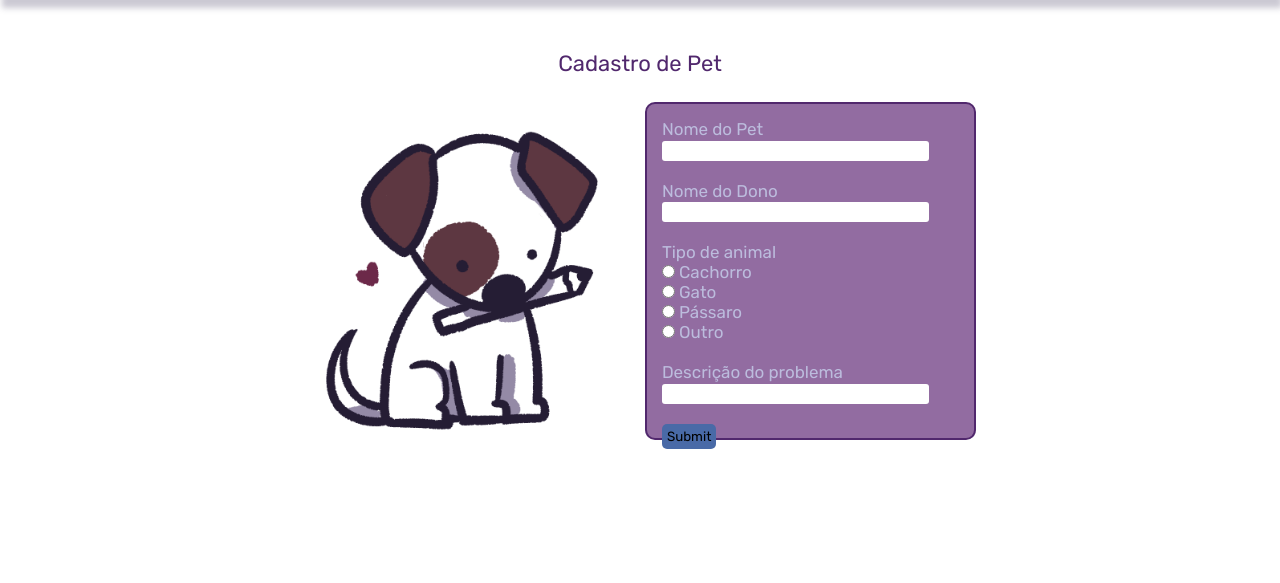
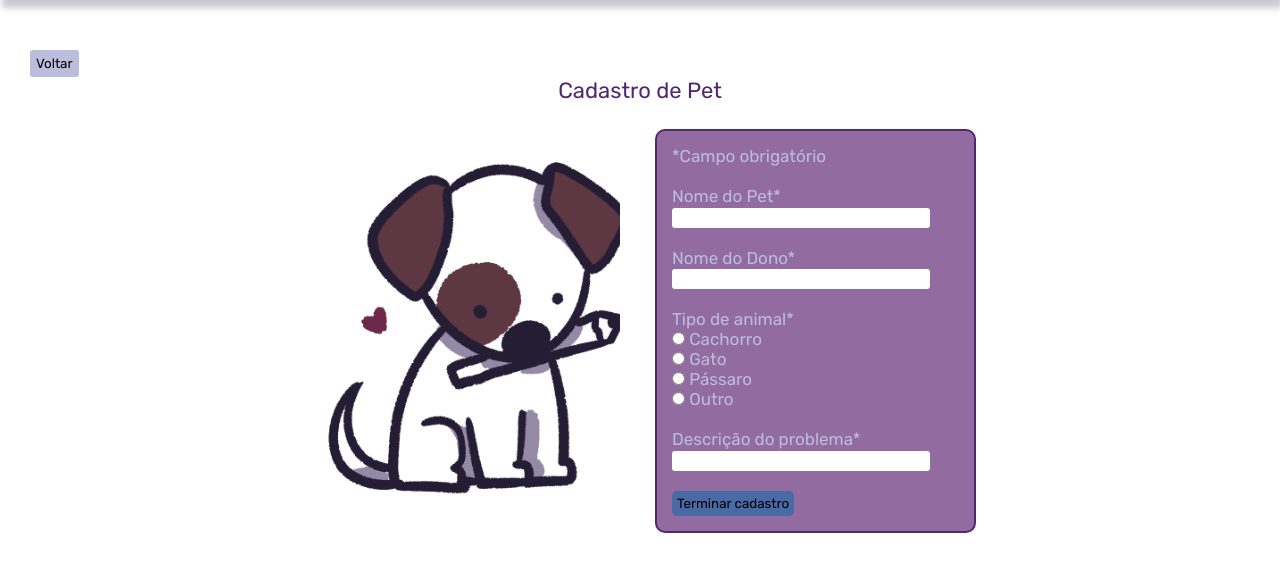
Before and after one commit to HeyLavenderBee/vet-website, a PHP site: page /cadastro-pet.php in a window 1280 px wide. Shown: the part 74-657 px from the top of the page. Run offline with PHP 8.4, Linux system fonts and the light colour scheme.

Commit message:
Deleted dropbox, data output and required fields
The base of the website is ready!
It took only 4 days to make, and today the dropbox was deleted, because it was causing a lot of trouble, the data output is finished.
Now, all the fields are required, or else you can't continue your forms, and you also have to use the right email format, or it'll not be accepted.

```diff
--- a/cadastro-pet.php
+++ b/cadastro-pet.php
@@ -1,5 +1,38 @@
+<?php
+    session_start();
+
+    $pet_name_error = $owner_name_error = $animal_type_error = $problem_error = "";
+
+    if($_SERVER["REQUEST_METHOD"] == "POST"){
+        $pet_name = $_POST["pet-name"];
+        $owner_name = $_POST["owner-name"];
+        $animal_type = $_POST["animal-type"];
+        $pet_problem = $_POST["desc"];
+
+        if(empty($pet_name)){
+            $pet_name_error = "Campo obrigatório";
+        }
+        else if(empty($owner_name)){
+            $owner_name_error = "Campo obrigatório";
+        }
+        else if(empty($animal_type)){
+            $animal_type_error = "Campo obrigatório";
+        }
+        else if(empty($pet_problem)){
+            $problem_error = "Campo obrigatório";
+        }
+        else{
+            $_SESSION["pet_name"] = $pet_name;
+            $_SESSION["owner_name"] = $owner_name;
+            $_SESSION["animal_type"] = $animal_type;
+            $_SESSION["pet_problem"] = $pet_problem;
+            header("Location: data-output.php"); //manda o valor da variavel para a outra pagina
+        }
+    }
+?>
+
 <!DOCTYPE html>
-<html lang="en">
+<html lang="pt-br">
 <head>
     <meta charset="UTF-8">
     <meta name="viewport" content="width=device-width, initial-scale=1.0">
@@ -17,6 +50,7 @@
     </div>
 
     <div class="main">
+        <a href="cadastro-cliente.php"><button>Voltar</button></a>
         <div class="title">
             Cadastro de Pet
         </div>
@@ -25,38 +59,38 @@
             </div>
             <div class="form-content">
                 <form method="post">
-                    Nome do Pet<br>
+                    *Campo obrigatório<br><br>
+                    Nome do Pet*
+                    <?php
+                        echo " ", $pet_name_error;
+                    ?><br>
                     <input type="text" name="pet-name">
                     <br><br>
-                    Nome do Dono<br>
+                    Nome do Dono*
+                    <?php
+                        echo " ", $owner_name_error;
+                    ?><br>
                     <input type="text" name="owner-name">
                     <br><br>
-                    Tipo de animal<br>
-                    <input type="radio" name="animal-type" value="dog"> Cachorro <br>
-                    <input type="radio" name="animal-type" value="cat"> Gato <br>
-                    <input type="radio" name="animal-type" value="bird"> Pássaro <br>
-                    <input type="radio" name="animal-type" value="other"> Outro <br>
+                    Tipo de animal*
+                    <?php
+                        echo " ", $animal_type_error;
+                    ?><br>
+                    <input type="radio" name="animal-type" value="Cachorro"> Cachorro <br>
+                    <input type="radio" name="animal-type" value="Gato"> Gato <br>
+                    <input type="radio" name="animal-type" value="Passáro"> Pássaro <br>
+                    <input type="radio" name="animal-type" value="Outro"> Outro <br>
                     <br>
-                    Descrição do problema<br>
+                    Descrição do problema*
+                    <?php
+                        echo " ", $problem_error;
+                    ?><br>
                     <input type="text" name="desc" cols="40" rows="2">
                     <br><br>
-                    <input type="submit" name="submit" value="Submit">
+                    <input type="submit" name="submit" value="Terminar cadastro">
                 </form>
             </div>
         </div>
-
-        <?php
-            session_start();
-            $pet_name = "";
-            if(isset($_POST["submit"])){
-                $_SESSION["pet_name"] = $_POST["pet-name"];
-                $_SESSION["owner_name"] = $_POST["owner-name"];
-                $_SESSION["animal_type"] = $_POST["animal-type"];
-                $_SESSION["pet_problem"] = $_POST["desc"];
-                header("Location: data-output.php"); //manda o valor da variavel para a outra pagina
-            }
-        ?>
-
     </div>
 </body>
 </html>
--- a/style.css
+++ b/style.css
@@ -93,6 +101,13 @@
 .main{
     padding: 30px;
     color:#51286d;
+}
+
+.main button{
+    border: none;
+    padding: 6px;
+    border-radius: 3px;
+    background-color: #bcbcdd;
 }
 
 .home-image{
@@ -139,7 +154,7 @@
     flex-direction: row;
     gap: 35px;
     width: 55%;
-    height: 380px;
+    height: 430px;
     padding: 25px;
     margin: auto;
     /*background-color: #bbccee;*/
@@ -156,7 +171,7 @@
     background-image: url("forms-dog.png");
     background-repeat: no-repeat;
     background-size: cover;
-    width: 40%;
+    width: 43%;
     height: 80%;
     padding: 20px;
     border-radius: 8px;
@@ -177,7 +192,7 @@
 .form-content{
     font-family: "Rubik", sans-serif;
     width: 300px;
-    height: 80%;
+    height: 370px;
     border-radius: 10px;
     padding: 15px;
     float: right;
```
Also changed, not shown: other parts of style.css (+65 -3 lines), cadastro-cliente.php (+55 -19 lines), data-output.php (+8 -1 lines), index.php (+5 -4 lines).
